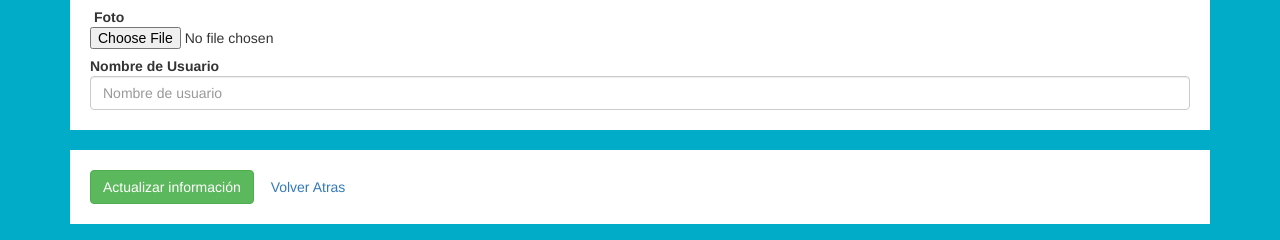
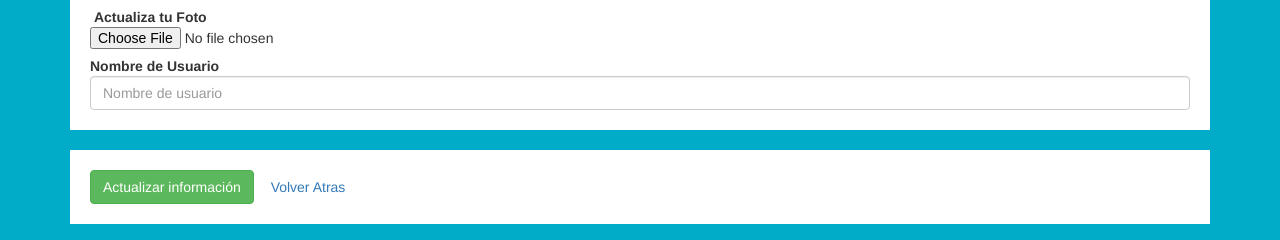
Before and after one commit to diegohdez90/veotek, a PHP site: page /actualizar.php in a window 1280 px wide. Shown: the part 320-560 px from the top of the page. Run offline with PHP 8.4, Linux system fonts and the light colour scheme; the visitor is signed in with stand-in values (Sample User, id 1); data that the repository does not hold is empty; some libraries are stand-ins or nearby versions.

Commit message:
Actualizar fotto

```diff
--- a/actualizar.php
+++ b/actualizar.php
@@ -198,7 +198,7 @@ include ('funciones.php');
 
                        <div class="control-group">
                         <img src="<?php echo "$photo";?>" width="10%">
-                      <label class="control-label">Foto</label>
+                      <label class="control-label">Actualiza tu Foto</label>
                           <input type="file" name="image" />
                   </div>
 
```
